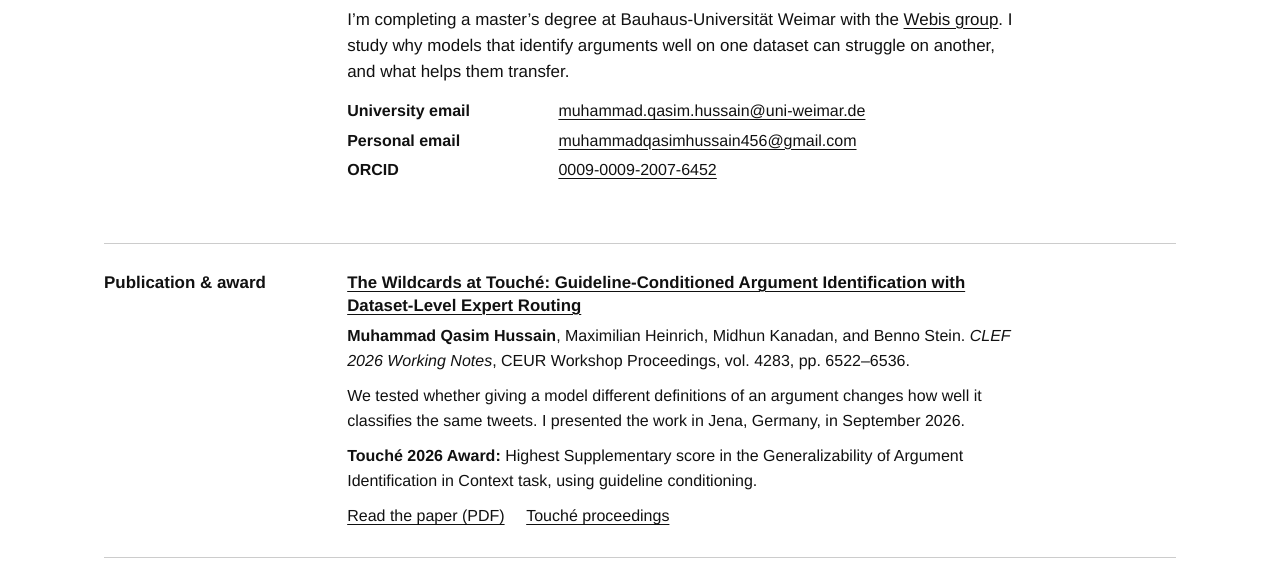
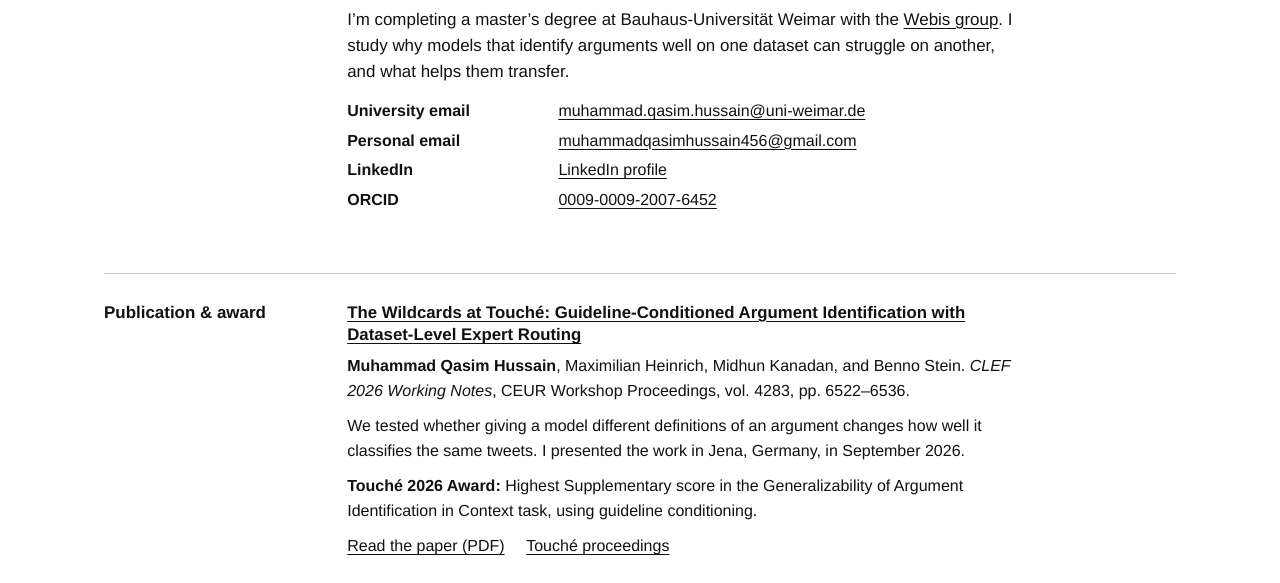
Before and after one commit to iqasimz/iqasimz.github.io, a plain HTML site: page index.html in a window 1280 px wide. Shown: the part 217-800 px from the top of the page. Drawn offline with Linux system fonts and the light colour scheme.

Commit message:
Link LinkedIn profile

```diff
--- a/index.html
+++ b/index.html
@@ -31,6 +31,8 @@
           <dd><a href="mailto:muhammad.qasim.hussain@uni-weimar.de">muhammad.qasim.hussain@uni-weimar.de</a></dd>
           <dt>Personal email</dt>
           <dd><a href="mailto:muhammadqasimhussain456@gmail.com">muhammadqasimhussain456@gmail.com</a></dd>
+          <dt>LinkedIn</dt>
+          <dd><a href="https://www.linkedin.com/in/muhammad-qasim-hussain">LinkedIn profile</a></dd>
           <dt>ORCID</dt>
           <dd><a href="https://orcid.org/0009-0009-2007-6452">0009-0009-2007-6452</a></dd>
         </dl>
```
